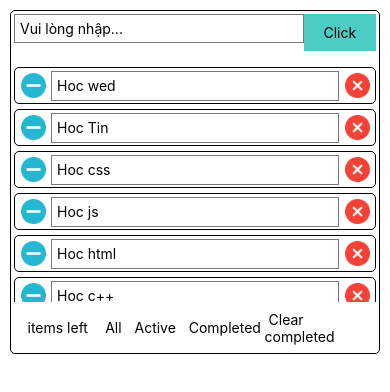
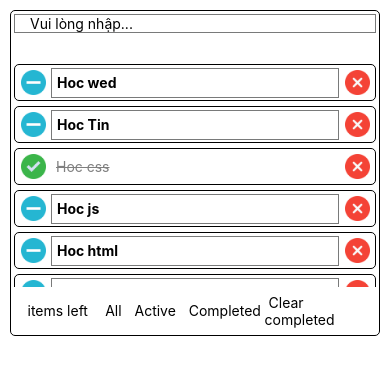
Before and after one commit to dauquan1108/Todolist_React_Native, a React Native app: screen / in a window 390 px wide. Shown: the top 392 px of the page. Built offline with nearby package versions, Linux system fonts and the light colour scheme.

Commit message:
test thu 3

```diff
--- a/Component/TodoList/Contents.js
+++ b/Component/TodoList/Contents.js
@@ -16,7 +16,6 @@ class Contents extends Component {
     const {text} = item;
     this.state = {
       value: text,
-      check: true,
     };
   }
 
@@ -25,37 +24,41 @@ class Contents extends Component {
       value: e,
     });
   };
-  ItemCheck = () => {
-    const {check} = this.state;
-    console.log({check});
-    this.setState({
-      check: !check,
-    });
+  itemCheck = () => {
+    const {checkStatus, item} = this.props;
+    checkStatus(item.id);
+  };
+  deleteItem = () => {
+    const {deleteItem, item} = this.props;
+    deleteItem(item.id);
   };
   render() {
-    const {value, check} = this.state;
+    const {value} = this.state;
+    const {item} = this.props;
     return (
       <View style={styles.Content}>
         <View style={styles.ImagesCheck}>
-          <TouchableOpacity onPress={this.ItemCheck}>
+          <TouchableOpacity onPress={this.itemCheck}>
             <Image
               resizeMode={'cover'}
               style={styles.Images}
-              source={check ? Minus : Check}
+              source={item.status ? Minus : Check}
             />
           </TouchableOpacity>
         </View>
         <View style={styles.InputText}>
           <TextInput
             type="text"
-            style={check ? styles.Input : styles.InputCheck}
+            style={item.status ? styles.Input : styles.InputCheck}
             placeholder="contents"
             value={value}
             onChangeText={this.handleContent}
           />
         </View>
         <View style={styles.ImagesClose}>
-          <Image resizeMode={'cover'} style={styles.Images} source={Close} />
+          <TouchableOpacity onPress={this.deleteItem}>
+            <Image resizeMode={'cover'} style={styles.Images} source={Close} />
+          </TouchableOpacity>
         </View>
       </View>
     );
@@ -95,15 +98,14 @@ const styles = StyleSheet.create({
 
   Input: {
     height: 30,
-    padding: 5,
     borderColor: '#2526269c',
     borderWidth: 1,
+    padding: 5,
+    fontWeight: 'bold',
   },
   InputCheck: {
     height: 30,
     padding: 5,
-    borderColor: '#2526269c',
-    borderWidth: 1,
     opacity: 0.5,
     textDecorationLine: 'line-through',
   },
--- a/Component/TodoList/Header.js
+++ b/Component/TodoList/Header.js
@@ -37,11 +37,6 @@ class Header extends Component {
             onSubmitEditing={this.onClick}
           />
         </View>
-        <View style={styles.ButtonHeader}>
-          <TouchableOpacity style={styles.Button} onPress={this.onClick}>
-            <Text>Click</Text>
-          </TouchableOpacity>
-        </View>
       </View>
     );
   }
@@ -52,21 +47,12 @@ const styles = StyleSheet.create({
     flex: 1,
   },
   InputHeader: {
-    flex: 8,
-  },
-  ButtonHeader: {
-    flex: 2,
+    flex: 1,
   },
   Input: {
-    padding: 5,
+    paddingLeft: 15,
     borderColor: '#2526269c',
     borderWidth: 1,
   },
-  Button: {
-    alignItems: 'center',
-    backgroundColor: '#4dccc6',
-    fontWeight: 'bold',
-    padding: 10,
-  },
 });
 export default Header;
--- a/Component/TodoList/TodoList.js
+++ b/Component/TodoList/TodoList.js
@@ -8,24 +8,46 @@ class TodoList extends Component {
     super();
     this.state = {
       todolist: [
-        {id: 1, text: 'Hoc wed', close: true},
-        {id: 2, text: 'Hoc Tin', close: true},
-        {id: 3, text: 'Hoc css', close: true},
-        {id: 4, text: 'Hoc js', close: true},
-        {id: 5, text: 'Hoc html', close: true},
-        {id: 6, text: 'Hoc c++', close: true},
+        {id: 1, text: 'Hoc wed', status: true},
+        {id: 2, text: 'Hoc Tin', status: true},
+        {id: 3, text: 'Hoc css', status: false},
+        {id: 4, text: 'Hoc js', status: true},
+        {id: 5, text: 'Hoc html', status: true},
+        {id: 6, text: 'Hoc c++', status: true},
       ],
     };
   }
-  AddData = value => {
+  checkStatus = id => {
+    const {todolist} = this.state;
+    console.log({id});
+    todolist.forEach(item => {
+      if (item.id === id) {
+        item.status = !item.status;
+      }
+    });
+    this.setState({
+      todolist,
+    });
+  };
+
+  addData = value => {
     const {todolist} = this.state;
     todolist.unshift({
       id: todolist.length + 1,
       text: value,
-      close: true,
+      status: true,
     });
     this.setState({
       todolist,
+    });
+  };
+
+  deleteItem = id => {
+    const {todolist} = this.state;
+    const todoListCopy = [...todolist];
+    const todoListDeleted = todoListCopy.filter(todo => todo.id !== id);
+    this.setState({
+      todolist: todoListDeleted,
     });
   };
   render() {
@@ -33,12 +55,19 @@ class TodoList extends Component {
     return (
       <View style={styles.TodoList}>
         <View style={styles.Header}>
-          <Header AddData={this.AddData} />
+          <Header AddData={this.addData} />
         </View>
         <View style={styles.Contents}>
           <ScrollView>
             {todolist.map(item => {
-              return <Contents item={item} key={item.id} />;
+              return (
+                <Contents
+                  item={item}
+                  key={item.id}
+                  checkStatus={this.checkStatus}
+                  deleteItem={this.deleteItem}
+                />
+              );
             })}
           </ScrollView>
         </View>
```
